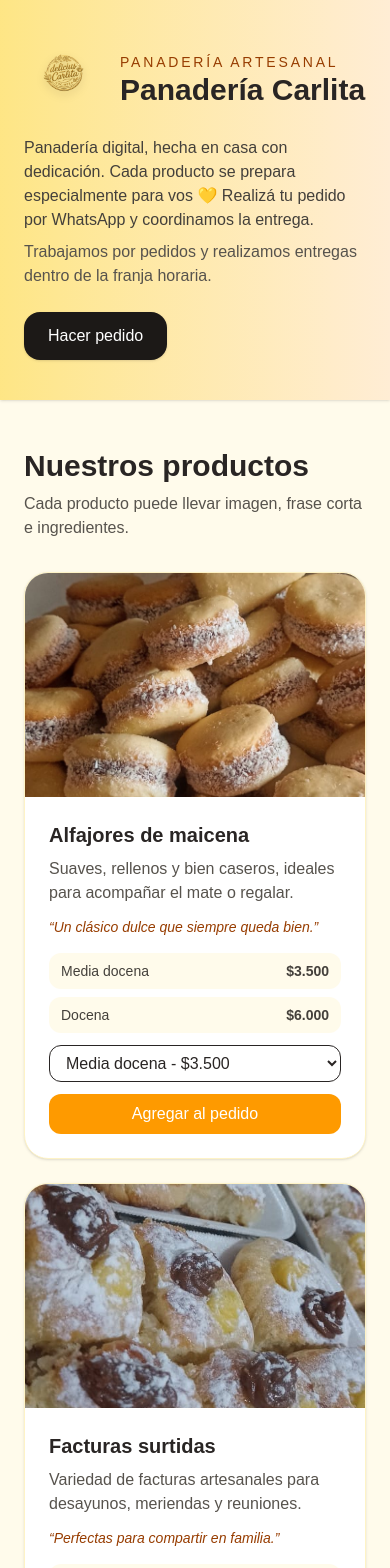
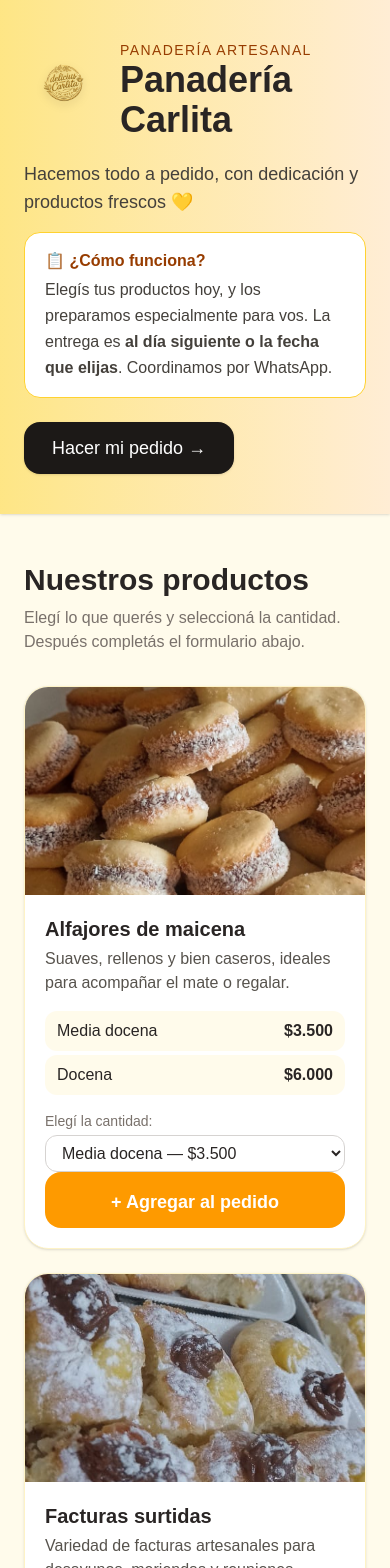
Before and after one commit to Zarzaandres/panaderia-carlita, a Next.js app: page / in a window 390 px wide. Shown: the top 1568 px of the page. Built offline with nearby package versions, Linux system fonts and the light colour scheme.

Commit message:
actulizar datos

```diff
--- a/app/page.tsx
+++ b/app/page.tsx
@@ -1,10 +1,21 @@
 "use client";
 
 import { useMemo, useState } from 'react';
-export default function PanaderiaCarlitaWeb() {
-  const whatsappNumero = '543794210853';
 
-  const productos = [
+// ================== TIPOS ==================
+type Variante = { nombre: string; precio: number };
+type ProductoType = {
+  id: string;
+  nombre: string;
+  descripcion: string;
+  frase: string;
+  imagen: string;
+  ingredientes: string;
+  variantes: Variante[];
+};
+
+// ================== PRODUCTOS ==================
+const productos: ProductoType[] = [
   {
     id: 'alfajores-maicena',
     nombre: 'Alfajores de maicena',
@@ -15,8 +26,7 @@ export default function PanaderiaCarlitaWeb() {
     descripcion: 'Suaves, rellenos y bien caseros, ideales para acompañar el mate o regalar.',
     frase: 'Un clásico dulce que siempre queda bien.',
     imagen: '/productos/alfajores.jpg',
-      ingredientes: 'Harina leudante, maicena, huevo, margarina, azucar, dulce de leche, coco rayado.',
-
+    ingredientes: 'Harina leudante, maicena, huevo, margarina, azúcar, dulce de leche, coco rallado.',
   },
   {
     id: 'facturas-surtidas',
@@ -28,7 +38,7 @@ export default function PanaderiaCarlitaWeb() {
     descripcion: 'Variedad de facturas artesanales para desayunos, meriendas y reuniones.',
     frase: 'Perfectas para compartir en familia.',
     imagen: '/productos/facturas.jpeg',
-      ingredientes: 'Harina 0000, levadura, leche, huevo, azucar, manteca, esencia de vainilla, dulce de leche, membrillo, crema pastelera,coco rallado.',
+    ingredientes: 'Harina 0000, levadura, leche, huevo, azúcar, manteca, esencia de vainilla, dulce de leche, membrillo, crema pastelera, coco rallado.',
   },
   {
     id: 'cara-sucia',
@@ -40,150 +50,101 @@ export default function PanaderiaCarlitaWeb() {
     descripcion: 'Masa suave y dulce, con ese sabor tradicional de panadería de barrio.',
     frase: 'La compañera ideal para unos buenos mates.',
     imagen: '/productos/caras-sucias.jpg',
-      ingredientes: 'Harina 0000, manteca, sal, levadura fresca, extracto malta, azucar negra, harina 000.',
-    },
-   /* {
-  id: 'rosca-dulce',
-  nombre: 'Rosca dulce',
-  variantes: [
-    { nombre: 'Unidad', precio: 9500 }
-  ],
-  descripcion: 'Rosca esponjosa y dulce, ideal para compartir en familia.',
-  frase: 'Un clásico de fechas especiales.',
-  imagen: '/productos/rozca.jpeg',
-  ingredientes: 'Harina 0000, manteca, huevos, leche, esencia de vainilla, miel, agua de azahar, ralladura de naranja, sal, azucar, maicena, cereza, dulce de leche.',
+    ingredientes: 'Harina 0000, manteca, sal, levadura fresca, extracto malta, azúcar negra, harina 000.',
   },
   {
-      id: 'pan-casero-trenzado',
-      nombre: 'Pan casero trenzado',
-      variantes: [
-        { nombre: 'Clásico', precio: 1500 },
-        { nombre: 'Con relleno de queso o salame', precio: 2000 },
-      ],
-      descripcion: 'Pan artesanal trenzado, tierno y con sabor bien casero.',
-      frase: 'Recién horneado, rico y rendidor.',
-      imagen: '/productos/pan-trenzado.jpg',
-      ingredientes: 'Pendiente de agregar ingredientes.',
+    id: 'pan-cremona',
+    nombre: 'Pan cremona',
+    variantes: [{ nombre: 'Unidad', precio: 3500 }],
+    descripcion: 'Pan clásico de panadería, crocante por fuera y suave por dentro.',
+    frase: 'Simple, rico y bien tradicional.',
+    imagen: '/productos/pan-cremona.jpg',
+    ingredientes: 'Harina 0000, extracto de malta, grasa vacuna, sal, levadura y margarina hojaldre.',
   },
   {
-  id: 'pan-lenteja',
-  nombre: 'Pan de lenteja',
-  variantes: [
-    { nombre: 'Unidad', precio: 4500 }
-  ],
-  descripcion: 'Pan saludable hecho a base de lentejas, sin harina, ideal para una alimentación más liviana. Molde 25cm',
-  frase: 'Rico, nutritivo y apto para todos.',
-  imagen: '/productos/pan-lenteja.jpeg',
-  ingredientes: 'Lentejas, huevos, condimentos naturales.',
-},*/{
-  id: 'pan-cremona',
-  nombre: 'Pan cremona',
-  variantes: [
-    { nombre: 'Unidad', precio: 3500 },
-  ],
-  descripcion: 'Pan clásico de panadería, crocante por fuera y suave por dentro, ideal para acompañar el mate.',
-  frase: 'Simple, rico y bien tradicional.',
-  imagen: '/productos/pan-cremona.jpg',
-  ingredientes: 'Harina 0000, estracto de malta, grasa vacuna, sal, levadura y margarina hojaldre.',
-},
-    {
-      id: 'Pan de molde con relleno',
+    id: 'pan-molde-relleno',
     nombre: 'Pan de molde con relleno',
     variantes: [{ nombre: 'Unidad', precio: 7000 }],
-      descripcion: 'Ideal para reuniones, picadas o para tener algo rico y práctico en casa. Molde de 25cm',
+    descripcion: 'Ideal para reuniones, picadas o para tener algo rico y práctico en casa. Molde de 25cm.',
     frase: 'Sabor casero que llena la mesa.',
     imagen: '/productos/budin-pan-salado.jpg',
-      ingredientes: 'Harina 0000, sal, levadura, extracto de malta, manteca, azucar, leche, agua, jamon, queso.',
+    ingredientes: 'Harina 0000, sal, levadura, extracto de malta, manteca, azúcar, leche, agua, jamón, queso.',
   },
   {
     id: 'sopa-paraguaya',
     nombre: 'Sopa paraguaya',
     variantes: [
       { nombre: 'Porción', precio: 4500 },
-    { nombre: 'Bandeja', precio: 8000 }
+      { nombre: 'Bandeja', precio: 8000 },
     ],
-  descripcion: 'Tarta salada tradicional, suave y con mucho sabor. Molde mediano',
+    descripcion: 'Tarta salada tradicional, suave y con mucho sabor. Molde mediano.',
     frase: 'Perfecta para acompañar cualquier comida.',
     imagen: '/productos/sopa-paraguaya.jpeg',
-  ingredientes: 'Harina de maíz, leche, cebollas, huevos, queso, choclo, oregano, sal, pimienta.',
+    ingredientes: 'Harina de maíz, leche, cebollas, huevos, queso, choclo, orégano, sal, pimienta.',
   },
   {
     id: 'torta-queso',
     nombre: 'Torta de queso',
     variantes: [
       { nombre: 'Porción', precio: 4500 },
-    { nombre: 'Entera', precio: 8000 }
+      { nombre: 'Entera', precio: 8000 },
     ],
-  descripcion: 'Torta suave y cremosa, ideal para los amantes del queso. Molde mediano',
+    descripcion: 'Torta suave y cremosa, ideal para los amantes del queso. Molde mediano.',
     frase: 'Un postre irresistible.',
-  imagen: '/productos/torta-queso.jpg' ,
+    imagen: '/productos/torta-queso.jpg',
     ingredientes: 'Harina leudante, polvo de hornear, leche, manteca, sal, huevos y queso.',
   },
-/*{
-  id: 'masa-filo-pollo',
-  nombre: 'Masa filo rellena de pollo',
-  descripcion: 'Crujientes bocados de masa filo rellenos de pollo, ideales para compartir 🤤',
-  imagen: '/productos/masa-filo-pollo.jpeg',
-  variantes: [
-    { nombre: 'Media docena', precio: 6000 },
-    { nombre: 'Docena', precio: 11000 },
-  ],
-},*/
 ];
-  //
-type Producto = {
-  nombre: string;
-  variantes: { nombre: string; precio: number }[];
-};
-  // ================== ESTADOS ==================
+
+// ================== COMPONENTE ==================
+export default function PanaderiaCarlitaWeb() {
+  const whatsappNumero = '543794210853';
+
   const [nombre, setNombre] = useState('');
   const [telefono, setTelefono] = useState('');
   const [fecha, setFecha] = useState('');
   const [nota, setNota] = useState('');
-  const [seleccion, setSeleccion] = useState<{[key: string]: number}>({});
+  const [seleccion, setSeleccion] = useState<{ [key: string]: number }>({});
+  const [carrito, setCarrito] = useState<{ nombre: string; precio: number; cantidad: number }[]>([]);
+  const [toast, setToast] = useState<string | null>(null);
 
-  // 🧾 CARRITO (UNA SOLA VEZ)
-  const [carrito, setCarrito] = useState<{
-    nombre: string;
-    precio: number;
-    cantidad: number;
-  }[]>([]);
+  const hoy = new Date();
+  // Fecha mínima: mañana (porque los pedidos son para el día siguiente)
+  const manana = new Date(hoy);
+  manana.setDate(hoy.getDate() + 1);
+  const fechaMinima = manana.toISOString().split('T')[0];
 
-  // ================== FECHA ==================
-  const hoy = new Date();
-  const fechaMinima = hoy.toISOString().split('T')[0];
+  // ================== TOAST ==================
+  const mostrarToast = (mensaje: string) => {
+    setToast(mensaje);
+    setTimeout(() => setToast(null), 2500);
+  };
 
-  // ================== AGREGAR ==================
-  const agregarAlCarrito = (producto: any) => {
-    const existe = carrito.find(item => item.nombre === producto.nombre);
-
+  // ================== CARRITO ==================
+  const agregarAlCarrito = (item: { nombre: string; precio: number }) => {
+    const existe = carrito.find(c => c.nombre === item.nombre);
     if (existe) {
-      setCarrito(carrito.map(item =>
-        item.nombre === producto.nombre
-          ? { ...item, cantidad: item.cantidad + 1 }
-          : item
+      setCarrito(carrito.map(c =>
+        c.nombre === item.nombre ? { ...c, cantidad: c.cantidad + 1 } : c
       ));
     } else {
-      setCarrito([
-        ...carrito,
-        {
-          nombre: producto.nombre,
-          precio: producto.variantes[0].precio,
-          cantidad: 1,
-        },
-      ]);
+      setCarrito([...carrito, { nombre: item.nombre, precio: item.precio, cantidad: 1 }]);
+    }
+    mostrarToast(`✅ ${item.nombre} agregado`);
+  };
+
+  const cambiarCantidad = (i: number, delta: number) => {
+    const item = carrito[i];
+    if (item.cantidad + delta <= 0) {
+      setCarrito(carrito.filter((_, j) => j !== i));
+    } else {
+      setCarrito(carrito.map((c, j) =>
+        j === i ? { ...c, cantidad: c.cantidad + delta } : c
+      ));
     }
   };
 
-  // ================== ELIMINAR ==================
-  const eliminarProducto = (index: number) => {
-    setCarrito(carrito.filter((_, i) => i !== index));
-  };
-
-  // ================== TOTAL ==================
-  const total = carrito.reduce((acc, item) => {
-    return acc + item.precio * item.cantidad;
-  }, 0);
+  const total = carrito.reduce((acc, item) => acc + item.precio * item.cantidad, 0);
 
   // ================== WHATSAPP ==================
   const Whatsapp = useMemo(() => {
@@ -191,173 +152,284 @@ type Producto = {
       'Hola! Quiero hacer un pedido 😊',
       '',
       '🧾 Pedido:',
-      ...carrito.map(item => `• ${item.nombre} x${item.cantidad} - $${item.precio}`),
+      ...carrito.map(item => `• ${item.nombre} x${item.cantidad} - $${(item.precio * item.cantidad).toLocaleString('es-AR')}`),
       '',
-      `📅 Fecha: ${fecha || '-'}`,
-      '',
+      `📅 Fecha de entrega: ${fecha || '-'}`,
       `📝 Nota: ${nota || '-'}`,
-      '',
       `👤 Nombre: ${nombre || '-'}`,
       `📞 Teléfono: ${telefono || '-'}`,
       '',
       `💰 Total: $${total.toLocaleString('es-AR')}`,
     ];
-
     return encodeURIComponent(lineas.join('\n'));
   }, [carrito, fecha, nota, nombre, telefono, total]);
+
+  const puedeEnviar = nombre.trim() !== '' && telefono.trim() !== '' && fecha !== '' && carrito.length > 0;
+
+  // ================== RENDER ==================
   return (
     <div className="min-h-screen bg-amber-50 text-stone-800">
 
+      {/* TOAST */}
+      {toast && (
+        <div className="fixed bottom-6 left-1/2 -translate-x-1/2 z-50 bg-stone-900 text-white px-6 py-3 rounded-2xl shadow-lg text-base font-medium">
+          {toast}
+        </div>
+      )}
+
+      {/* HEADER */}
       <header className="bg-gradient-to-r from-amber-200 to-orange-100 shadow-sm">
-    <div className="mx-auto max-w-6xl px-6 py-10">
-
+        <div className="mx-auto max-w-4xl px-6 py-10">
           <div className="flex items-center gap-4">
             <img
               src="/productos/logo.jpg"
               alt="Panadería Carlita"
-          className="w-20 h-20 object-contain drop-shadow-lg"
+              className="w-20 h-20 object-contain drop-shadow-lg rounded-full"
             />
-
             <div>
-          <p className="text-sm font-medium uppercase tracking-[0.2em] text-amber-800">
+              <p className="text-sm font-medium uppercase tracking-widest text-amber-800">
                 Panadería artesanal
               </p>
-          <h1 className="text-3xl md:text-5xl font-bold">
-            Panadería Carlita
-          </h1>
+              <h1 className="text-4xl md:text-5xl font-bold">Panadería Carlita</h1>
             </div>
           </div>
 
-      <p className="mt-4 max-w-2xl text-base md:text-lg text-stone-700">
-        Panadería digital, hecha en casa con dedicación.
-        Cada producto se prepara especialmente para vos 💛
-        Realizá tu pedido por WhatsApp y coordinamos la entrega.
+          <p className="mt-5 text-lg text-stone-700 max-w-xl">
+            Hacemos todo a pedido, con dedicación y productos frescos 💛
           </p>
 
-      <p className="text-stone-600 mt-2">
-        Trabajamos por pedidos y realizamos entregas dentro de la franja horaria.
+          {/* AVISO IMPORTANTE — visible para el cliente */}
+          <div className="mt-4 bg-white border border-amber-300 rounded-2xl px-5 py-4 max-w-xl text-stone-700">
+            <p className="font-semibold text-amber-800 text-base">📋 ¿Cómo funciona?</p>
+            <p className="mt-1 text-base leading-relaxed">
+              Elegís tus productos hoy, y los preparamos especialmente para vos.
+              La entrega es <strong>al día siguiente o la fecha que elijas</strong>.
+              Coordinamos por WhatsApp.
             </p>
+          </div>
 
           <a
             href="#pedido"
-        className="mt-6 inline-block rounded-2xl bg-stone-900 px-6 py-3 text-white shadow hover:scale-[1.02] transition"
+            className="mt-6 inline-block rounded-2xl bg-stone-900 px-7 py-3 text-white text-lg shadow hover:scale-[1.02] transition"
           >
-        Hacer pedido
+            Hacer mi pedido →
           </a>
-
         </div>
       </header>
 
-      <main className="mx-auto max-w-6xl px-6 py-12">
+      <main className="mx-auto max-w-4xl px-6 py-12 space-y-16">
 
         {/* PRODUCTOS */}
         <section id="productos">
-    <div className="mb-8">
-      <h2 className="text-3xl font-bold">Nuestros productos</h2>
-      <p className="mt-2 text-stone-600">
-        Cada producto puede llevar imagen, frase corta e ingredientes.
+          <h2 className="text-3xl font-bold mb-2">Nuestros productos</h2>
+          <p className="text-stone-500 mb-8 text-base">
+            Elegí lo que querés y seleccioná la cantidad. Después completás el formulario abajo.
           </p>
-    </div>
 
-  <div className="grid gap-6 md:grid-cols-2 xl:grid-cols-3">
-  {productos.map((producto) => (
+          <div className="grid gap-6 md:grid-cols-2">
+            {productos.map((producto) => {
+              const varianteIndex = seleccion[producto.id] ?? 0;
+              const varianteSeleccionada = producto.variantes[varianteIndex];
+
+              return (
                 <div
                   key={producto.id}
-      className="overflow-hidden rounded-3xl bg-white shadow-sm border border-amber-100"
+                  className="overflow-hidden rounded-3xl bg-white shadow-sm border border-amber-100 flex flex-col"
                 >
                   <img
                     src={producto.imagen}
                     alt={producto.nombre}
-        className="h-56 w-full object-cover"
+                    className="h-52 w-full object-cover"
                   />
 
-      <div className="p-6">
-        <h3 className="text-xl font-semibold">{producto.nombre}</h3>
-        <p className="mt-2 text-stone-600">{producto.descripcion}</p>
-        <p className="mt-3 text-sm italic text-amber-800">
-          “{producto.frase}”
-        </p>
+                  <div className="p-5 flex flex-col flex-1">
+                    <h3 className="text-xl font-bold">{producto.nombre}</h3>
+                    <p className="mt-1 text-stone-600 text-base">{producto.descripcion}</p>
 
-        {/* LISTA DE VARIANTES */}
-        <div className="mt-4 space-y-2 text-sm text-stone-700">
-          {producto.variantes.map((variante) => (
-            <div
-              key={variante.nombre}
-              className="flex justify-between bg-amber-50 px-3 py-2 rounded-xl"
-            >
-              <span>{variante.nombre}</span>
-              <span className="font-semibold">
-                ${variante.precio.toLocaleString('es-AR')}
-              </span>
+                    {/* PRECIOS */}
+                    <div className="mt-4 space-y-1">
+                      {producto.variantes.map((v) => (
+                        <div key={v.nombre} className="flex justify-between bg-amber-50 px-3 py-2 rounded-xl text-base">
+                          <span>{v.nombre}</span>
+                          <span className="font-semibold">${v.precio.toLocaleString('es-AR')}</span>
                         </div>
                       ))}
                     </div>
 
-        {/* SELECT (FUERA DEL MAP) */}
+                    {/* SELECT */}
+                    {producto.variantes.length > 1 && (
+                      <div className="mt-4">
+                        <label className="text-sm text-stone-500 block mb-1">Elegí la cantidad:</label>
                         <select
-          className="w-full mt-3 border rounded-xl px-3 py-2"
-          value={seleccion[producto.id] ?? 0}
+                          className="w-full border border-stone-300 rounded-xl px-3 py-2 text-base bg-white"
+                          value={varianteIndex}
                           onChange={(e) =>
-            setSeleccion({
-              ...seleccion,
-              [producto.id]: Number(e.target.value),
-            })
+                            setSeleccion({ ...seleccion, [producto.id]: Number(e.target.value) })
                           }
                         >
                           {producto.variantes.map((v, i) => (
                             <option key={i} value={i}>
-              {v.nombre} - ${v.precio.toLocaleString('es-AR')}
+                              {v.nombre} — ${v.precio.toLocaleString('es-AR')}
                             </option>
                           ))}
                         </select>
+                      </div>
+                    )}
 
                     {/* BOTÓN */}
                     <button
-          onClick={() => {
-            const variante =
-              producto.variantes[seleccion[producto.id] ?? 0];
-
+                      onClick={() =>
                         agregarAlCarrito({
-              nombre: `${producto.nombre} (${variante.nombre})`,
-              precio: variante.precio,
-            });
-          }}
-          className="mt-3 w-full bg-amber-500 text-white py-2 rounded-xl"
+                          nombre: `${producto.nombre} (${varianteSeleccionada.nombre})`,
+                          precio: varianteSeleccionada.precio,
+                        })
+                      }
+                      className="mt-auto pt-4 w-full bg-amber-500 hover:bg-amber-600 text-white text-lg font-semibold py-3 rounded-2xl transition"
                     >
-          Agregar al pedido
+                      + Agregar al pedido
                     </button>
                   </div>
                 </div>
-  ))}
+              );
+            })}
           </div>
         </section>
 
-  {/* PEDIDO */}
-  <section id="pedido" className="mt-16 bg-white p-8 rounded-3xl shadow-sm">
-
-    <h2 className="text-3xl font-bold">Formulario de pedido</h2>
+        {/* FORMULARIO DE PEDIDO */}
+        <section id="pedido" className="bg-white p-8 rounded-3xl shadow-sm border border-amber-100">
+          <h2 className="text-3xl font-bold">Tu pedido</h2>
+          <p className="text-stone-500 mt-1 text-base">
+            Revisá lo que elegiste, completá tus datos y envianos el pedido por WhatsApp.
+          </p>
 
           {/* CARRITO */}
-    <div className="mt-6">
+          <div className="mt-6 space-y-3">
+            {carrito.length === 0 ? (
+              <div className="text-center py-8 text-stone-400 text-lg border-2 border-dashed border-stone-200 rounded-2xl">
+                Todavía no agregaste productos.<br />
+                <span className="text-base">Subí y elegí lo que querés 👆</span>
+              </div>
+            ) : (
+              <>
                 {carrito.map((item, i) => (
-        <div key={i} className="flex justify-between bg-amber-50 p-2 rounded mt-2">
-          <span>{item.nombre} x{item.cantidad}</span>
+                  <div key={i} className="flex items-center justify-between bg-amber-50 px-4 py-3 rounded-2xl">
+                    <div className="flex-1">
+                      <p className="font-semibold text-base">{item.nombre}</p>
+                      <p className="text-stone-500 text-sm">${item.precio.toLocaleString('es-AR')} c/u</p>
+                    </div>
 
+                    {/* Controles */}
+                    <div className="flex items-center gap-3 mx-4">
+                      <button
+                        onClick={() => cambiarCantidad(i, -1)}
+                        className="w-9 h-9 rounded-full bg-stone-200 hover:bg-red-100 text-stone-700 text-xl font-bold flex items-center justify-center"
+                      >
+                        −
+                      </button>
+                      <span className="text-lg font-bold w-5 text-center">{item.cantidad}</span>
+                      <button
+                        onClick={() => cambiarCantidad(i, +1)}
+                        className="w-9 h-9 rounded-full bg-stone-200 hover:bg-amber-200 text-stone-700 text-xl font-bold flex items-center justify-center"
+                      >
+                        +
+                      </button>
+                    </div>
 
-...
+                    <p className="text-base font-bold w-24 text-right">
+                      ${(item.precio * item.cantidad).toLocaleString('es-AR')}
+                    </p>
                   </div>
                 ))}
+
+                <div className="flex justify-between border-t-2 border-amber-200 pt-4 mt-2 text-xl font-bold">
+                  <span>Total</span>
+                  <span>${total.toLocaleString('es-AR')}</span>
+                </div>
+              </>
+            )}
           </div>
 
-    {/* DATOS */}
-    <input value={nombre} onChange={(e) => setNombre(e.target.value)} />
-    <input value={telefono} onChange={(e) => setTelefono(e.target.value)} />
+          {/* DATOS PERSONALES */}
+          <div className="mt-8 space-y-4">
+            <h3 className="text-xl font-bold">Tus datos</h3>
 
-    <a href={`https://wa.me/${whatsappNumero}?text=${Whatsapp}`}>
-      Enviar pedido
+            <div>
+              <label className="block text-base font-medium mb-1">Tu nombre *</label>
+              <input
+                type="text"
+                placeholder="Ej: María García"
+                value={nombre}
+                onChange={(e) => setNombre(e.target.value)}
+                className="w-full border border-stone-300 rounded-2xl px-4 py-3 text-lg focus:outline-none focus:border-amber-400"
+              />
+            </div>
+
+            <div>
+              <label className="block text-base font-medium mb-1">Tu teléfono *</label>
+              <input
+                type="tel"
+                placeholder="Ej: 3794 123456"
+                value={telefono}
+                onChange={(e) => setTelefono(e.target.value)}
+                className="w-full border border-stone-300 rounded-2xl px-4 py-3 text-lg focus:outline-none focus:border-amber-400"
+              />
+            </div>
+
+            <div>
+              <label className="block text-base font-medium mb-1">
+                ¿Para qué fecha querés el pedido? *
+              </label>
+              <p className="text-stone-500 text-sm mb-2">
+                Los pedidos se preparan a partir del día siguiente.
+              </p>
+              <input
+                type="date"
+                value={fecha}
+                min={fechaMinima}
+                onChange={(e) => setFecha(e.target.value)}
+                className="w-full border border-stone-300 rounded-2xl px-4 py-3 text-lg focus:outline-none focus:border-amber-400"
+              />
+            </div>
+
+            <div>
+              <label className="block text-base font-medium mb-1">
+                Alguna aclaración o nota (opcional)
+              </label>
+              <textarea
+                placeholder="Ej: sin azúcar, para regalo, entrega a domicilio..."
+                value={nota}
+                onChange={(e) => setNota(e.target.value)}
+                rows={3}
+                className="w-full border border-stone-300 rounded-2xl px-4 py-3 text-lg focus:outline-none focus:border-amber-400 resize-none"
+              />
+            </div>
+          </div>
+
+          {/* BOTÓN ENVIAR */}
+          <div className="mt-6">
+            {!puedeEnviar && (
+              <p className="text-stone-400 text-sm mb-3 text-center">
+                Completá nombre, teléfono, fecha y al menos un producto para enviar.
+              </p>
+            )}
+            <a
+              href={puedeEnviar ? `https://wa.me/${whatsappNumero}?text=${Whatsapp}` : undefined}
+              onClick={(e) => { if (!puedeEnviar) e.preventDefault(); }}
+              className={`block text-center text-xl font-bold py-4 rounded-2xl transition ${
+                puedeEnviar
+                  ? 'bg-green-500 hover:bg-green-600 text-white shadow-lg'
+                  : 'bg-stone-200 text-stone-400 cursor-not-allowed'
+              }`}
+            >
+              📲 Enviar pedido por WhatsApp
             </a>
+          </div>
+        </section>
 
-  </section>
+        {/* PIE */}
+        <footer className="text-center text-stone-400 text-sm pb-6">
+          Panadería Carlita · Hecho con 💛 · Corrientes, Argentina
+        </footer>
 
       </main>
     </div>
```
Lines whose indentation alone changed are shown as unchanged.
